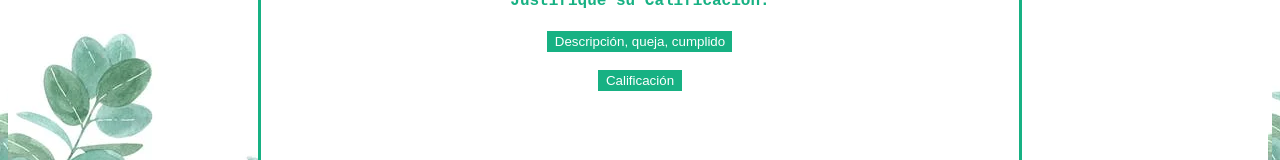
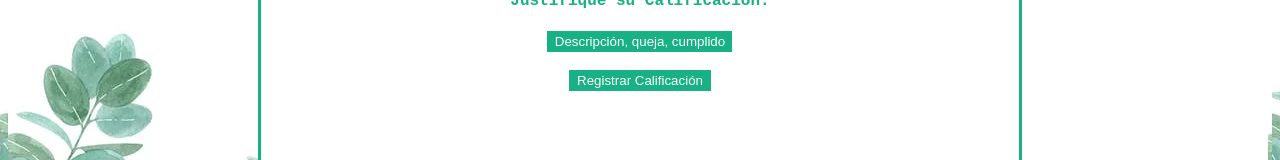
Before and after one commit to VanessaCampos3/Crud_Vane_SD, a website: page Public/index.html in a window 1280 px wide. Shown: the part 298-458 px from the top of the page. Drawn offline with Linux system fonts and the light colour scheme.

Commit message:
Probando

```diff
--- a/Public/css/style.css
+++ b/Public/css/style.css
@@ -9,7 +9,7 @@ html, body{
     text-align: center;
     background-image: url("fondo6.webp");
     font-style: arial;
-    color: #c26262;
+    color: #ffffff;
 }
 footer{
     background-color: rgb(162, 38, 187);
--- a/Public/index.html
+++ b/Public/index.html
@@ -36,7 +36,7 @@
         <input type="text" name="descripcion" placeholder="Descripción, queja, cumplido">
         <br>
         <br>
-        <input type="submit" value="Calificación">
+        <input type="submit" value="Registrar Calificación">
     </form>
     <br>
     <br>
```
